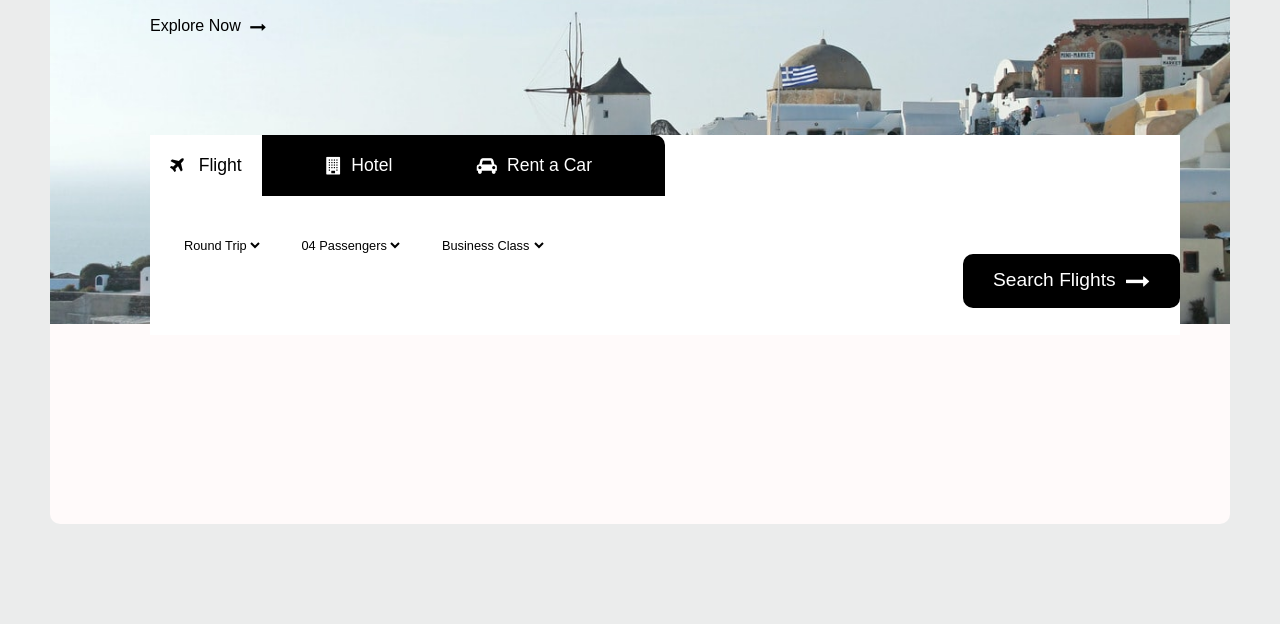
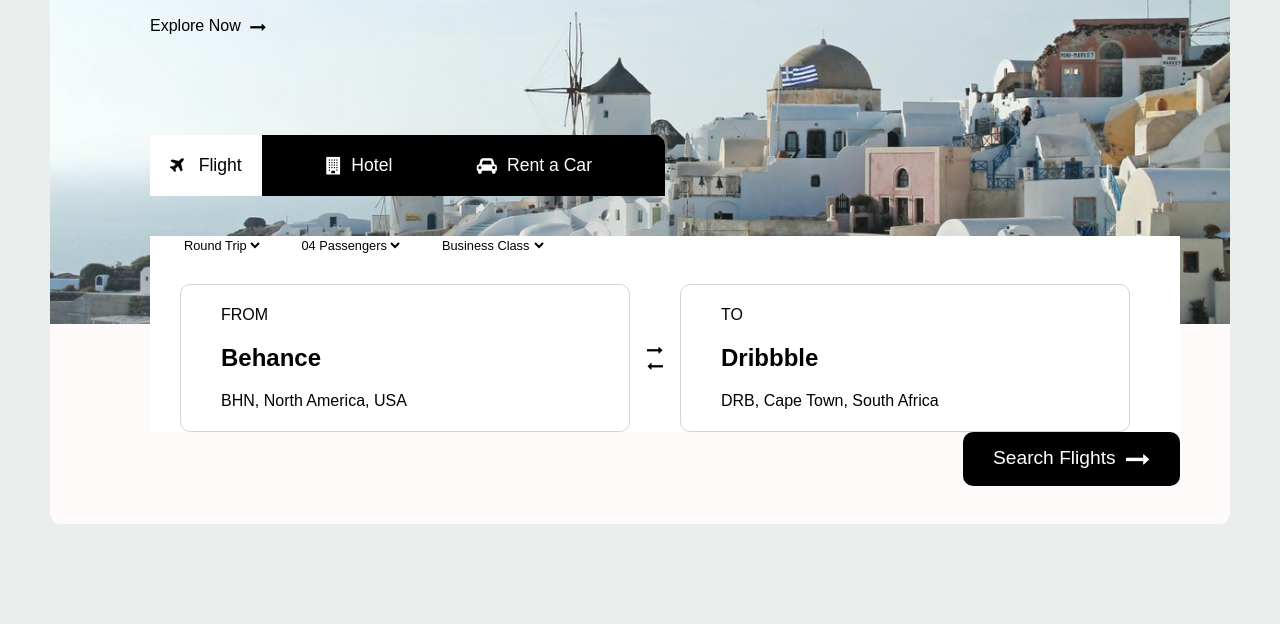
Before and after one commit to matthenschke/Flight-Booking-Landing-Page, a plain HTML site: page index.html in a window 1280 px wide. Shown: the part 276-900 px from the top of the page. Drawn offline with Linux system fonts and the light colour scheme.

Commit message:
added html for travel container above hero

```diff
--- a/css/style.css
+++ b/css/style.css
@@ -52,7 +52,6 @@
   flex-wrap: wrap;
 }
 .nav-links {
-  text-decoration: underline;
   order: 1;
 }
 
@@ -65,7 +64,7 @@
   flex-wrap: wrap;
 }
 
-.main-container {
+main {
   background-color: #fffafa;
   margin: 100px 50px;
   border-radius: 10px;
@@ -121,13 +120,6 @@
   background-color: transparent;
 }
 
-@media screen and (max-width: 550px) {
-  .nav-links .nav-item {
-    display: flex;
-    justify-content: center;
-    flex-direction: column;
-  }
-}
 @media screen and (max-width: 981px) {
   .nav-links {
     margin: 40px auto 0 auto;
@@ -156,6 +148,11 @@
   .hero-text {
     text-align: center;
   }
+  .nav-links .nav-item {
+    display: flex;
+    justify-content: center;
+    flex-direction: column;
+  }
 }
 
 .arrow {
@@ -164,7 +161,6 @@
 
 .travel-container {
   width: 100%;
-  background-color: white;
   height: 200px;
   z-index: 1;
 }
@@ -215,13 +211,44 @@
 }
 
 .trip-container {
+  background-color: white;
   margin-top: 40px;
+  padding-left: 30px;
 }
 
 .trip-options {
-  padding-left: 30px;
+  margin-bottom: 30px;
 }
 
 .trip-option {
   margin-right: 30px;
 }
+
+/* .trip-info {
+  position: relative;
+} */
+
+.info-container {
+  border: 1px solid #d3d3d3;
+  border-radius: 10px;
+  width: 450px;
+  padding: 5px 40px;
+  background-color: white;
+}
+
+.circle {
+  align-self: center;
+  background-color: white;
+  width: 50px;
+  height: 50px;
+  border-radius: 50%;
+  flex-direction: column;
+  justify-content: center;
+  align-items: center;
+  /* position: absolute;
+  left: 25%; */
+}
+
+.circle i {
+  display: block;
+}
--- a/index.html
+++ b/index.html
@@ -11,7 +11,7 @@
     />
   </head>
   <body>
-    <div class="main-container">
+    <main class="main-container">
       <div class="hero">
         <header>
           <nav class="d-flex">
@@ -80,6 +80,22 @@
                 <option value="economy">Economy Class</option>
               </select>
             </div>
+            <div class="trip-info d-flex">
+              <div class="info-container">
+                <p>FROM</p>
+                <h2>Behance</h2>
+                <p>BHN, North America, USA</p>
+              </div>
+              <div class="circle d-flex">
+                <i class="fa fa-long-arrow-right" aria-hidden="true"></i>
+                <i class="fa fa-long-arrow-left" aria-hidden="true"></i>
+              </div>
+              <div class="info-container">
+                <p>TO</p>
+                <h2>Dribbble</h2>
+                <p>DRB, Cape Town, South Africa</p>
+              </div>
+            </div>
           </div>
           <div class="search-btn">
             <button>
@@ -93,7 +109,7 @@
           </div>
         </div>
       </div>
-    </div>
+    </main>
     <script src="js/script.js"></script>
   </body>
 </html>
```
